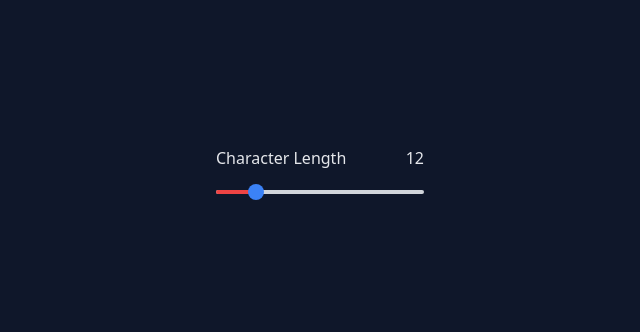
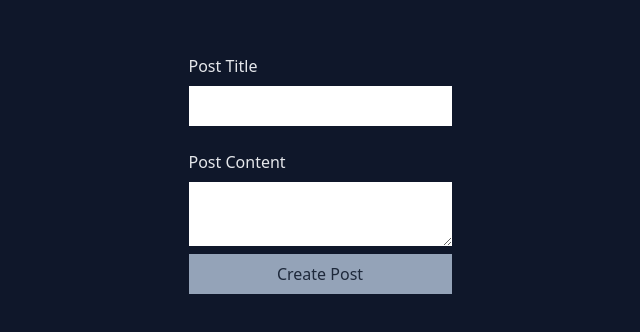
Before and after one commit to DarkstarXDD/playground, a React (Vite) app: page / in a window 1280 px wide. Shown: the part 226-558 px from the top of the page, without its empty margins (320-960 px from the left). Built offline with nearby package versions, Linux system fonts and the light colour scheme.

Commit message:
tailwind outline

```diff
--- a/src/App.tsx
+++ b/src/App.tsx
@@ -1,48 +1,10 @@
-import { useState } from "react"
-import InputSlider from "./components/InputSlider"
-
-export type PasswordParams = {
-  length: number
-  options: {
-    uppercase: boolean
-    lowercase: boolean
-    numbers: boolean
-    symbols: boolean
-  }
-}
-
-const defaultPasswordParams: PasswordParams = {
-  length: 12,
-  options: {
-    uppercase: true,
-    lowercase: true,
-    numbers: true,
-    symbols: false,
-  },
-}
+import Form from "./components/Form"
 
 export default function App() {
-  const [passwordParams, setPasswordParams] = useState<PasswordParams>(
-    defaultPasswordParams
-  )
-
-  function onSliderChange(value: number[]) {
-    const newParams = {
-      ...passwordParams,
-      length: value[0],
-    }
-    setPasswordParams(newParams)
-  }
-
+  console.log("App re-rendered!")
   return (
-    <main>
-      <InputSlider
-        name="length"
-        min={8}
-        max={32}
-        value={passwordParams.length}
-        onValueChange={onSliderChange}
-      />
-    </main>
+    <div>
+      <Form />
+    </div>
   )
 }
--- /dev/null
+++ b/src/components/Form.tsx
@@ -0,0 +1,28 @@
+export default function Form() {
+  return (
+    <form className="grid w-full max-w-sm gap-6">
+      <div className="grid gap-2">
+        <label htmlFor="title">Post Title</label>
+        <input
+          type="text"
+          name="title"
+          id="title"
+          className="px-4 py-2 text-black outline-offset-4 outline-blue-500"
+        />
+      </div>
+
+      <div className="grid gap-2">
+        <label htmlFor="content">Post Content</label>
+        <textarea
+          name="content"
+          id="content"
+          className="px-4 py-2 text-black outline-blue-500"
+        />
+
+        <button className="bg-slate-400 px-4 py-2 text-slate-800">
+          Create Post
+        </button>
+      </div>
+    </form>
+  )
+}
--- a/src/components/InputSlider.tsx
+++ /dev/null
@@ -1,41 +0,0 @@
-import { useId, type ComponentProps } from "react"
-import * as Slider from "@radix-ui/react-slider"
-
-type SliderProps = {
-  value: number
-  onValueChange: (value: number[]) => void
-} & ComponentProps<typeof Slider.Root>
-
-export default function InputSlider({
-  value,
-  onValueChange,
-  ...props
-}: SliderProps) {
-  const id = useId()
-
-  return (
-    <div className="grid gap-3">
-      <label htmlFor={id} className="flex items-center justify-between">
-        Character Length
-        <span aria-hidden className="text-preset-2 text-neon-green">
-          {value}
-        </span>
-      </label>
-
-      <Slider.Root
-        value={[value]}
-        onValueChange={onValueChange}
-        {...props}
-        className="relative flex h-5 w-52 items-center"
-      >
-        <Slider.Track className="relative h-1 w-full rounded bg-gray-300">
-          <Slider.Range className="absolute h-full rounded bg-red-500" />
-        </Slider.Track>
-        <Slider.Thumb
-          aria-label="Volume"
-          className="block h-4 w-4 rounded-full bg-blue-500 focus:outline-none focus:ring-2 focus:ring-blue-300"
-        />
-      </Slider.Root>
-    </div>
-  )
-}
--- a/src/styles.css
+++ b/src/styles.css
@@ -2,11 +2,7 @@
 @tailwind components;
 @tailwind utilities;
 
-@layer base {
-  /* font import with @font-face goes here */
-
-  *:focus-visible {
-    outline: 0.125rem dotted green;
-    outline-offset: 0.125rem;
-  }
-}
+/* *:focus-visible {
+  outline: 0.125rem dotted green;
+  outline-offset: 0.125rem;
+} */
```
